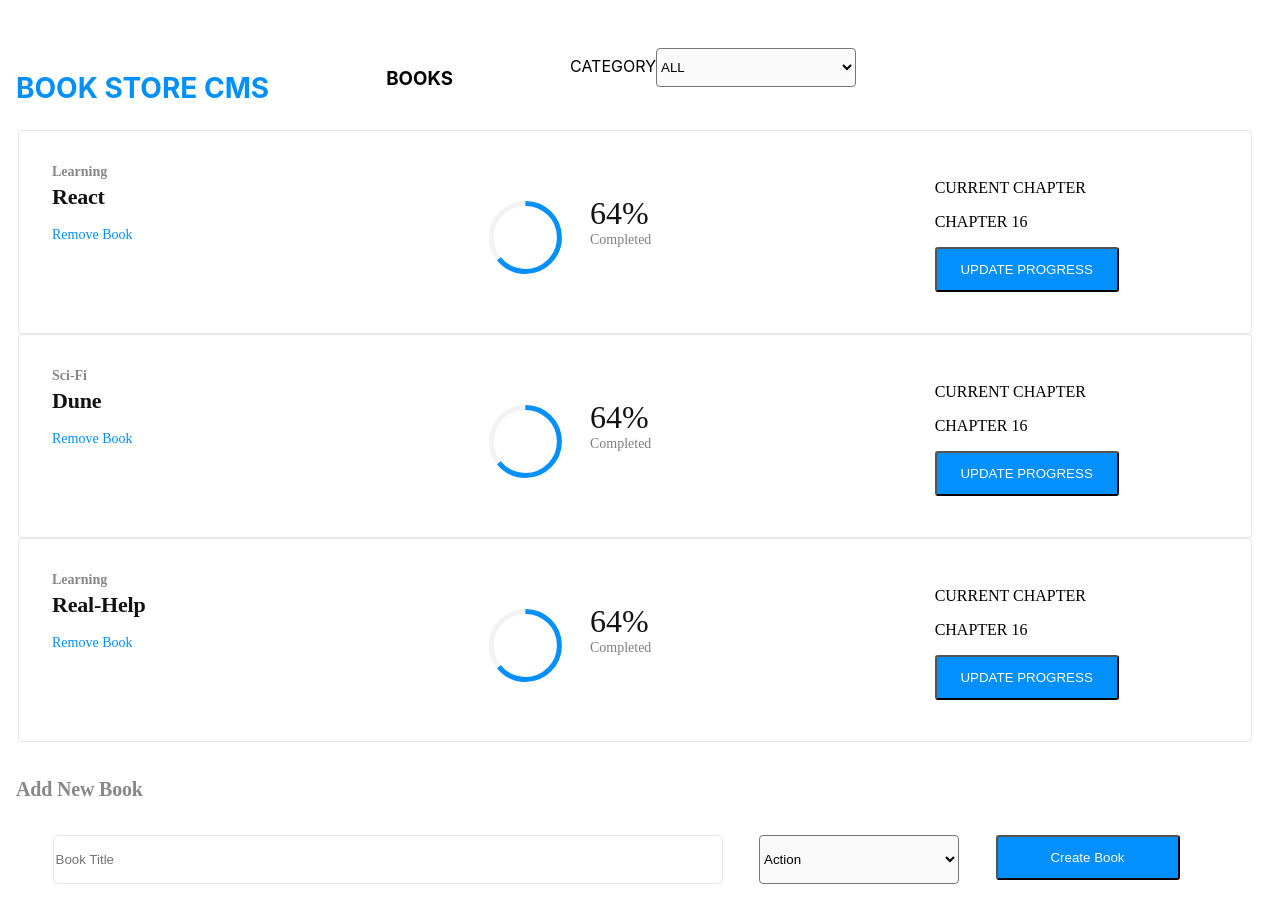
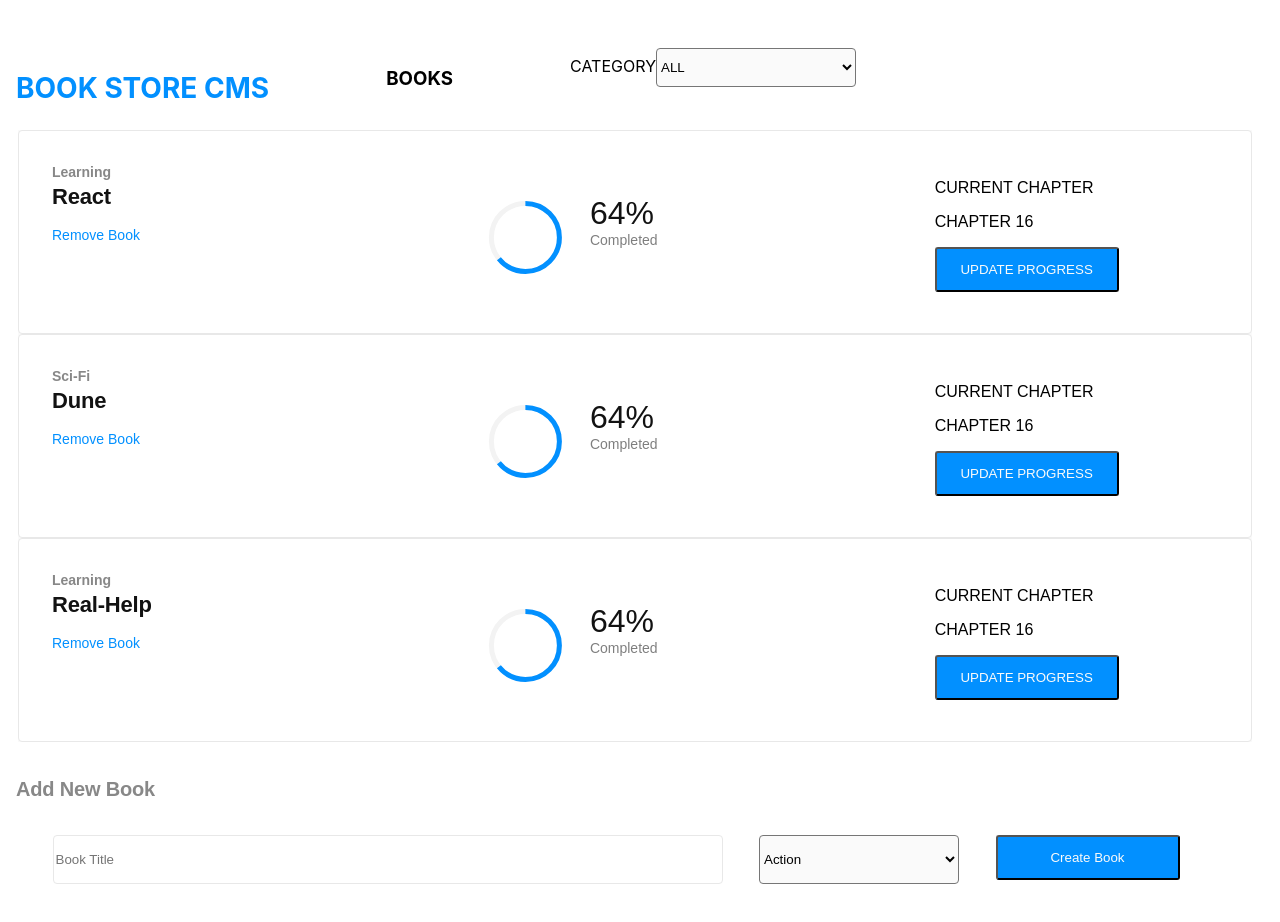
Before and after one commit to phylischumba/Bookstore-redux, a React (Create React App) app: page / in a window 1280 px wide. Shown: the top 922 px of the page. Built offline with nearby package versions, Linux system fonts and the light colour scheme.

Commit message:
fix linter errors

```diff
--- a/src/components/book.css
+++ b/src/components/book.css
@@ -2,7 +2,7 @@ tbody {
   background-color: #fafafa;
   display: flex;
   flex-direction: column;
-  font-family: RobotoSlab;
+  font-family: RobotoSlab, sans-serif;
 }
 
 .book-row {
@@ -17,7 +17,7 @@ tbody {
   height: 170px;
   border-radius: 4px;
   border: solid 1px #e8e8e8;
-  background-color: #ffffff;
+  background-color: #fff;
   padding: 2em 0 0 2em;
 }
 
@@ -26,6 +26,7 @@ tbody {
   justify-content: space-around;
   width: 100%;
 }
+
 svg {
   width: 6.8em;
 }
@@ -47,7 +48,7 @@ svg circle:nth-child(1) {
 
 svg circle:nth-child(2) {
   stroke-dashoffset: calc(214 - (214 * 64) / 100);
-  stroke: #0290FF;
+  stroke: #0290ff;
 }
 
 .columns-display {
@@ -64,7 +65,7 @@ svg circle:nth-child(2) {
   width: 49px;
   height: 18px;
   opacity: 0.5;
-  font-family: Montserrat;
+  font-family: Montserrat, sans-serif;
   font-size: 14px;
   font-weight: bold;
   font-stretch: normal;
@@ -75,7 +76,6 @@ svg circle:nth-child(2) {
 }
 
 .book-title {
-
   font-size: 22px;
   font-weight: bold;
   font-stretch: normal;
@@ -87,39 +87,40 @@ svg circle:nth-child(2) {
 }
 
 .delete-button {
-display: flex;
+  display: flex;
 }
 
 .delete-button button {
   width: auto;
-  font-family: RobotoSlab;
+  font-family: RobotoSlab, sans-serif;
   font-size: 14px;
   font-weight: 300;
   font-stretch: normal;
   font-style: normal;
   line-height: normal;
   letter-spacing: normal;
-  color: #0290FF;
+  color: #0290ff;
   border: none;
   background-color: #fff;
   justify-self: start;
   padding: 0;
 }
- .percent {
+
+.percent {
   font-size: 32px;
   font-weight: normal;
   font-stretch: normal;
   font-style: normal;
   line-height: normal;
   letter-spacing: normal;
-  color:#121212 ;
+  color: #121212;
 }
 
 .completed {
   width: 80px;
   height: 18px;
   opacity: 0.5;
-  font-family: Montserrat;
+  font-family: Montserrat, sans-serif;
   font-size: 14px;
   font-weight: normal;
   font-stretch: normal;
@@ -129,6 +130,6 @@ display: flex;
 }
 
 .update-btn {
-  background-color: #0290FF;
+  background-color: #0290ff;
   color: #fafafa;
 }
--- a/src/components/categoryFilter.css
+++ b/src/components/categoryFilter.css
@@ -7,7 +7,7 @@ nav {
 
 nav h1 {
   font-size: 28px;
-  color: #0290FF;
+  color: #0290ff;
 }
 
 nav #category {
--- a/src/containers/bookForm.css
+++ b/src/containers/bookForm.css
@@ -1,14 +1,14 @@
 .add-book {
   width: 174px;
   height: 24px;
-    font-family: Montserrat;
+  font-family: Montserrat, sans-serif;
   font-size: 20px;
   font-weight: bold;
   font-stretch: normal;
   font-style: normal;
   line-height: normal;
   letter-spacing: -0.18px;
-    color: #888888;
+  color: #888;
 }
 
 #title {
@@ -16,7 +16,7 @@
   height: 45px;
   border-radius: 4px;
   border: solid 1px #e8e8e8;
-    background-color: #ffffff;
+  background-color: #fff;
 }
 
 #category {
@@ -31,7 +31,7 @@
   width: 184px;
   height: 45px;
   border-radius: 3px;
-    background-color: #0290FF;
+  background-color: #0290ff;
   color: #fafafa;
 }
 
```
Lines whose indentation alone changed are shown as unchanged.
